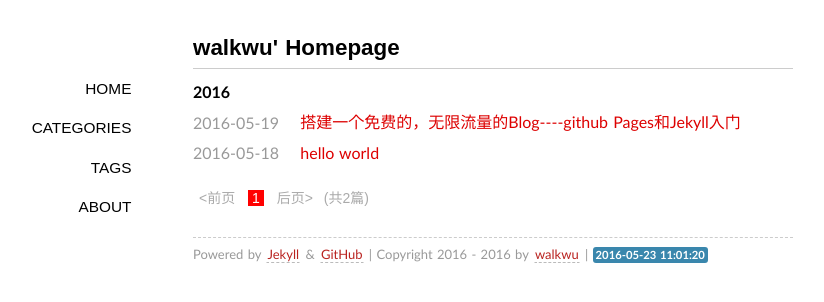
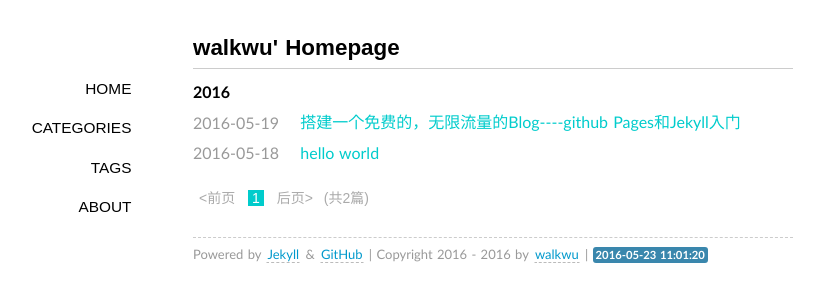
Before and after one commit to walkwu/myblog, a Jekyll site: the page built from index.html, in a window 1280 px wide. Shown: the top 302 px of the page, without its empty margins (147-971 px from the left). Built offline with Jekyll 4.4.1, drawn with Linux system fonts in a browser that asks for light colours; some web fonts are replaced; the list of posts is cut into pages by our own code; comment, search, counter and statistics services are not loaded.

Commit message:
upload color

```diff
--- a/media/css/style.css
+++ b/media/css/style.css
@@ -17,7 +17,7 @@ body{font-size:14px;word-spacing:1px;
 margin-right:auto;
 	font-family:"Galdeano","Hiragino Sans GB","Microsoft YaHei",Trebuchet,"Trebuchet MS",Tahoma,"Lucida Grande","Lucida Sans Unicode",Verdana,sans-serif;color:#000000;background-color:#ffffff;}
 *{padding:0;margin: 0;border:none;outline:none;}
-a{color:#dd0000;text-decoration:none;}
+a{color:#00CCCC;text-decoration:none;}
 a:hover{color:#333333;text-decoration:underline;}
 hr{margin:.7em 0;border-top:1px dashed #d0d0d0;border-bottom:1px dashed #f9f9f9;}
 p{padding:.5em 0;}
@@ -48,7 +48,7 @@ blockquote p{margin:0;padding:.5em 0;}
 header{padding:.5em 0;border-bottom: 1px solid #cccccc;}
 nav{font-family:"Electrolize",sans-serif;font-size:1.1em;text-transform:uppercase;float:left;margin-left:-12em;width:9em;text-align:right;}
 nav a{display:block;padding:.7em 1em;color:#000000;}
-nav a:hover{background-color:#ff0000;text-decoration:none;color:#f9f9f9;-webkit-transition:color .2s linear;}
+nav a:hover{background-color:#00CCCC;text-decoration:none;color:#f9f9f9;-webkit-transition:color .2s linear;}
 .post{padding:.5em 0em;}
 h1{font-family:"Cuprum","Hiragino Sans GB","Microsoft YaHei",sans-serif;font-size:1.6em;color:#000;}
 h2{font-family:"Cuprum","Hiragino Sans GB","Microsoft YaHei",sans-serif;font-size:1.4em;color:#111;}
@@ -73,7 +73,7 @@ footer a {
 margin: 1px;
 border: 1px solid rgba(1,1,1,0);
 border-bottom: 1px dashed #BBB;
-color: #B9221F;
+color: #0099CC;
 text-decoration: none;
 }
 
@@ -131,7 +131,7 @@ text-decoration: none;
 
 .paginator .current-page {
 color: white;
-background: #ff0000;
+background: #00CCCC;
 }
 
 .paginator a:hover{
```
